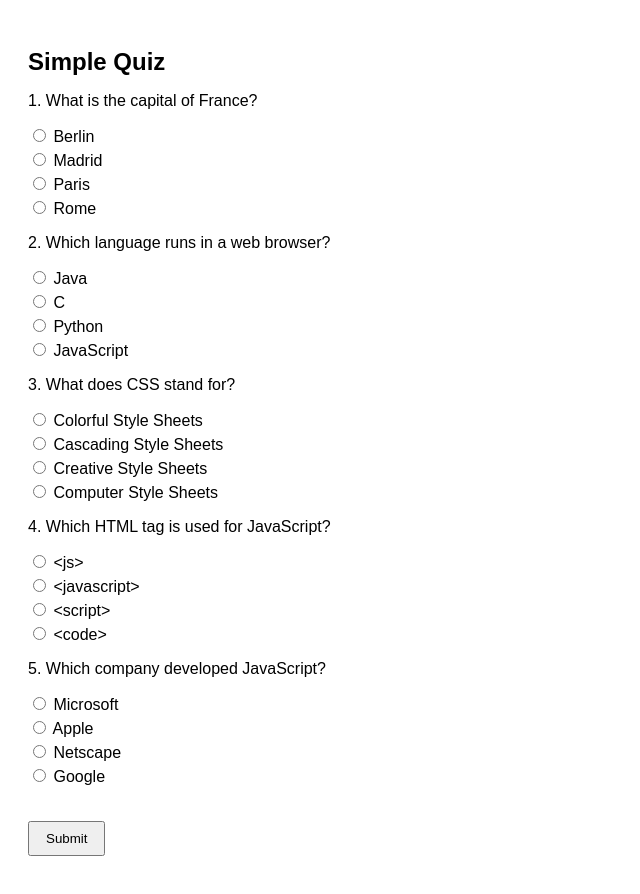
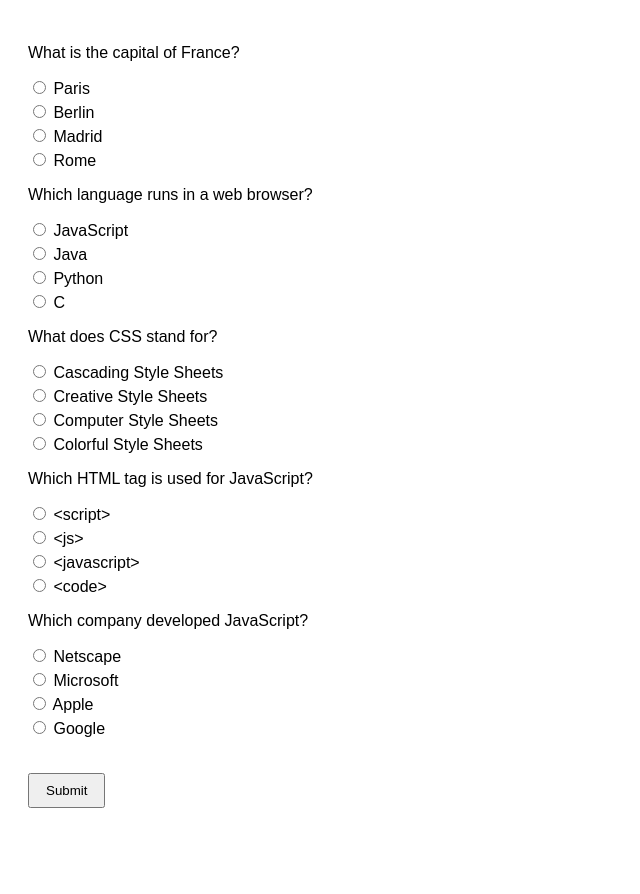
Before and after one commit to acciojob/quiz-with-session-sushma-regidi, a website: page main.html in a window 1280 px wide. Shown: the whole page, without its empty margins (0-640 px from the left). After the commit the page ends 856 px from the top, so only its background shows below. Drawn offline with Linux system fonts and the light colour scheme.

Commit message:
created a submission

```diff
--- a/main.html
+++ b/main.html
@@ -6,7 +6,6 @@
   <title>Quiz with Session & Local Storage</title>
   <style>
     body { font-family: Arial, sans-serif; padding: 20px; }
-    h2 { margin-bottom: 10px; }
     .question { margin-bottom: 15px; }
     .options label { display: block; margin: 4px 0; cursor: pointer; }
     #submit { margin-top: 20px; padding: 8px 16px; }
@@ -14,40 +13,36 @@
   </style>
 </head>
 <body>
-  <h2>Simple Quiz</h2>
-
   <div id="questions"></div>
-
-<button id="submit">Submit</button>
-
+  <button id="submit">Submit</button>
   <div id="score"></div>
 
   <script>
-    const questionsData = [
+    const questions = [
       {
         question: "What is the capital of France?",
-        options: ["Berlin", "Madrid", "Paris", "Rome"],
-        answer: 2
+        choices: ["Paris", "Berlin", "Madrid", "Rome"],
+        answer: "Paris"
       },
       {
         question: "Which language runs in a web browser?",
-        options: ["Java", "C", "Python", "JavaScript"],
-        answer: 3
+        choices: ["JavaScript", "Java", "Python", "C"],
+        answer: "JavaScript"
       },
       {
         question: "What does CSS stand for?",
-        options: ["Colorful Style Sheets", "Cascading Style Sheets", "Creative Style Sheets", "Computer Style Sheets"],
-        answer: 1
+        choices: ["Cascading Style Sheets", "Creative Style Sheets", "Computer Style Sheets", "Colorful Style Sheets"],
+        answer: "Cascading Style Sheets"
       },
       {
         question: "Which HTML tag is used for JavaScript?",
-        options: ["<js>", "<javascript>", "<script>", "<code>"],
-        answer: 2
+        choices: ["<script>", "<js>", "<javascript>", "<code>"],
+        answer: "<script>"
       },
       {
         question: "Which company developed JavaScript?",
-        options: ["Microsoft", "Apple", "Netscape", "Google"],
-        answer: 2
+        choices: ["Netscape", "Microsoft", "Apple", "Google"],
+        answer: "Netscape"
       }
     ];
 
@@ -55,43 +50,45 @@
     const submitBtn = document.getElementById("submit");
     const scoreDiv = document.getElementById("score");
 
-    // Load progress from sessionStorage
     let progress = JSON.parse(sessionStorage.getItem("progress")) || {};
 
-    // Render questions
     function renderQuestions() {
       questionsContainer.innerHTML = "";
 
-      questionsData.forEach((q, qIndex) => {
+      questions.forEach((q, qIndex) => {
         const qDiv = document.createElement("div");
         qDiv.className = "question";
 
         const qTitle = document.createElement("p");
-        qTitle.textContent = `${qIndex + 1}. ${q.question}`;
+        qTitle.textContent = q.question;
         qDiv.appendChild(qTitle);
 
         const optionsDiv = document.createElement("div");
         optionsDiv.className = "options";
 
-        q.options.forEach((opt, optIndex) => {
+        q.choices.forEach((choice) => {
           const label = document.createElement("label");
           const input = document.createElement("input");
           input.type = "radio";
           input.name = `question-${qIndex}`;
-          input.value = optIndex;
+          input.value = choice;
 
-          // Restore checked state
-          if (progress[qIndex] == optIndex) {
+          if (progress[qIndex] === choice) {
             input.checked = true;
+            input.setAttribute("checked", "true");
           }
 
           input.addEventListener("change", () => {
-            progress[qIndex] = optIndex;
+            progress[qIndex] = choice;
             sessionStorage.setItem("progress", JSON.stringify(progress));
+
+            const group = document.getElementsByName(`question-${qIndex}`);
+            group.forEach(r => r.removeAttribute("checked"));
+            input.setAttribute("checked", "true");
           });
 
           label.appendChild(input);
-          label.appendChild(document.createTextNode(" " + opt));
+          label.appendChild(document.createTextNode(" " + choice));
           optionsDiv.appendChild(label);
         });
 
@@ -100,18 +97,16 @@
       });
     }
 
-    // Calculate score
     function calculateScore() {
       let score = 0;
-      questionsData.forEach((q, index) => {
-        if (progress[index] == q.answer) {
+      questions.forEach((q, index) => {
+        if (progress[index] === q.answer) {
           score++;
         }
       });
       return score;
     }
 
-    // Submit handler
     submitBtn.addEventListener("click", () => {
       const finalScore = calculateScore();
       const scoreText = `Your score is ${finalScore} out of 5.`;
@@ -119,13 +114,6 @@
       localStorage.setItem("score", finalScore.toString());
     });
 
-    // Restore score from localStorage if exists
-    const savedScore = localStorage.getItem("score");
-    if (savedScore !== null) {
-      scoreDiv.textContent = `Your score is ${savedScore} out of 5.`;
-    }
-
-    // Initial render
     renderQuestions();
   </script>
 
```
